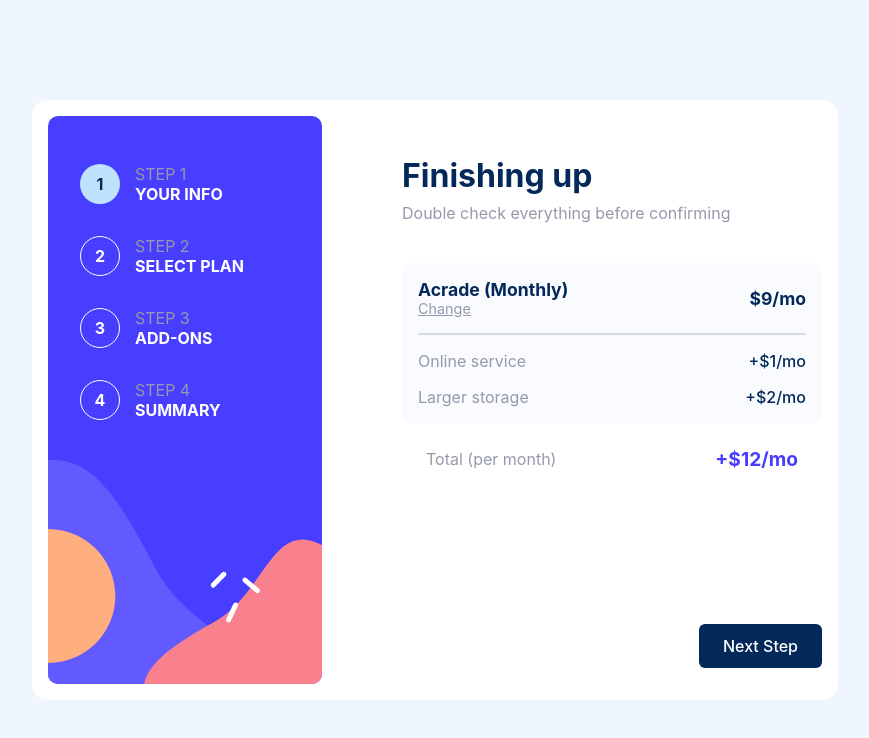
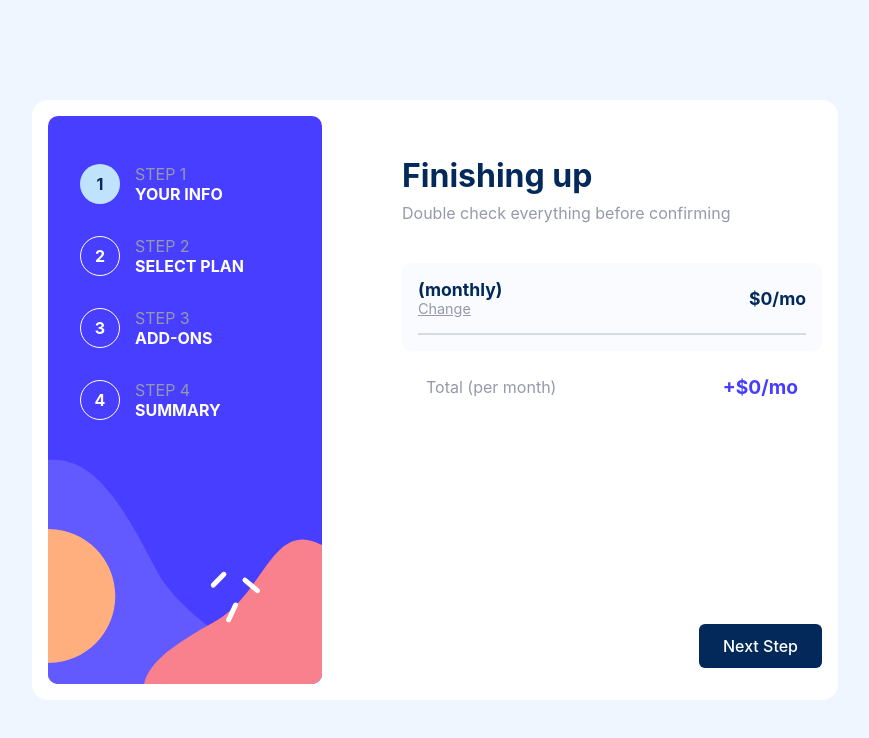
Before and after one commit to M-E-J-O-R/multi_step_form, a React (Create React App) app: page /summary in a window 1280 px wide. Shown: the top 738 px of the page, without its empty margins (205-1074 px from the left). Built offline with nearby package versions, Linux system fonts and the light colour scheme.

Commit message:
feat: fixed the pricing issue and duration of summary component

```diff
--- a/src/App.tsx
+++ b/src/App.tsx
@@ -15,8 +15,16 @@ type PlanType = {
     planName: string,
     planPricing: number,
   },
-  selectedAddon:number[];
+  selectedAddon: number[];
 };
+
+interface AddonData {
+  id: number,
+  addonHeading: string,
+  addonInfo: string,
+  addonPricing: number;
+};
+
 
 function App() {
 
@@ -43,11 +51,35 @@ function App() {
     },
     selectedAddon: []
   });
+
+
   const [isChecked, setChecked] = useState(false);
 
   const handleToggle = () => {
     setChecked(!isChecked);
   };
+
+  const addonData: AddonData[] = [
+    {
+      id: 1,
+      addonHeading: 'Online services',
+      addonInfo: 'Access to multiple games',
+      addonPricing: isChecked ? 10 : 1,
+    },
+    {
+      id: 2,
+      addonHeading: 'Large storage',
+      addonInfo: 'Extra 1TB of cloud save',
+      addonPricing: isChecked ? 20 : 2,
+    },
+    {
+      id: 3,
+      addonHeading: 'Customizable profile',
+      addonInfo: 'Custom theme on your profile',
+      addonPricing: isChecked ? 20 : 2,
+    },
+  ];
+
   return (
     <div className='App'>
       <div className={style.home_container}>
@@ -57,7 +89,7 @@ function App() {
             <Route path='/' element={<Home userInfo={userInfo} handleUserInfo={handleUserInfo} />} />
             <Route path='plan' element={<Plan isChecked={isChecked} handleToggle={handleToggle} userPlan={userPlan} setUserPlan={setUserPlan} />} />
             <Route path='addons' element={<Addons isChecked={isChecked} userPlan={userPlan} setUserPlan={setUserPlan} />} />
-            <Route path='summary' element={<Summary />} />
+            <Route path='summary' element={<Summary isChecked={isChecked} userPlan={userPlan} addonData= {addonData} />} />
           </Routes>
 
           <FooterNav stepNum={stepNum} setStepNum={setStepNum} />
--- a/src/components/Addons.tsx
+++ b/src/components/Addons.tsx
@@ -47,7 +47,6 @@ const Addons = ({ isChecked, userPlan, setUserPlan }: AddonsProps) => {
             addonPricing: isChecked ? 20 : 2,
         },
     ];
-    const [selectedAddons, setSelectedAddons] = useState<number[]>([]);
 
 
     const handleChecked = (e: React.ChangeEvent<HTMLInputElement>) => {
@@ -108,7 +107,7 @@ const Addons = ({ isChecked, userPlan, setUserPlan }: AddonsProps) => {
                                 </div>
 
                             </section>
-                            <span className={style.addon_pricing}>${addon.addonPricing}/mo</span>
+                            <span className={style.addon_pricing}>${addon.addonPricing}/{ isChecked?'yr':'mo'}</span>
                         </div>)
                 }
 
--- a/src/components/Summary.tsx
+++ b/src/components/Summary.tsx
@@ -1,7 +1,45 @@
 import { Link } from 'react-router-dom';
 import style from '../styles/summary.module.css';
 
-const Summary = () => {
+
+type SummaryProps = {
+    isChecked: boolean,
+    addonData: {
+        id: number,
+        addonHeading: string,
+        addonInfo: string,
+        addonPricing: number;
+    }[];
+
+    userPlan: {
+        selectedPlan: {
+            planName: string,
+            planPricing: number,
+        },
+        selectedAddon: number[];
+    };
+
+};
+
+
+const Summary = ({ userPlan, isChecked, addonData }: SummaryProps) => {
+    let userSelectedAddon = addonData.filter((addons) => userPlan.selectedAddon.includes(addons.id));
+
+    const totalPrice = () => {
+        let planPrice = userPlan.selectedPlan.planPricing;
+        let totalPrice = userPlan.selectedAddon.reduce((totalPrice, addonId) => {
+            const addon = addonData.find((addon) => addon.id === addonId);
+            if (addon) {
+                return totalPrice + addon.addonPricing;
+            }
+            return totalPrice;
+        }, 0);
+
+        return planPrice + totalPrice;
+    };
+
+
+
     return (
         <div className={style.summary_parent_container} >
             <p className={style.summary_heading}>Finishing up</p>
@@ -10,28 +48,28 @@ const Summary = () => {
             <div className={style.summary_child_container}>
                 <section className={style.user_plan}>
                     <div className={style.plan_child}>
-                        <p className={style.plan_heading_container}>Acrade (Monthly)
+                        <p className={style.plan_heading_container}>{userPlan.selectedPlan?.planName} ({isChecked ? 'yearly' : 'monthly'})
                             <Link to='/plan' className={style.heading} >Change</Link>
                         </p>
 
-                        <p className={style.plan_heading}>$9/mo</p>
+                        <p className={style.plan_heading}>${userPlan.selectedPlan?.planPricing}/{isChecked ? 'yr' : 'mo'}</p>
                     </div>
                     <hr />
-                    <div className={style.plan_child}>
-                        <p className={style.heading}>Online service</p>
-                        <p className={style.pricing}>+$1/mo</p>
-                    </div>
-                    <div className={style.plan_child}>
-                        <p className={style.heading}>Larger storage </p>
-                        <p className={style.pricing}>+$2/mo</p>
-                    </div>
+                    {userSelectedAddon.map((addon) =>
+
+                        <div className={style.plan_child} key={addon.id}>
+                            <p className={style.heading}>{addon.addonHeading}</p>
+                            <p className={style.pricing}>+${addon.addonPricing}/{isChecked ? 'yr' : 'mo'}</p>
+                        </div>
+                    )}
+
 
                 </section>
                 <section className={style.total_container}>
                     <p className={style.heading}>
-                        Total (per month)
+                        Total (per {isChecked ? 'year' : 'month'})
                     </p>
-                    <p className={style.total_pricing}> +$12/mo</p>
+                    <p className={style.total_pricing}> +${totalPrice()}/{isChecked ? 'yr' : 'mo'}</p>
                 </section>
             </div>
 
```
